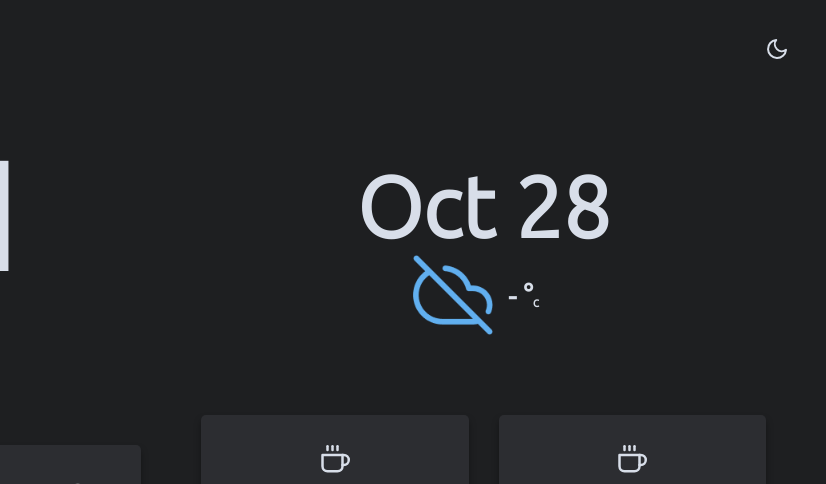
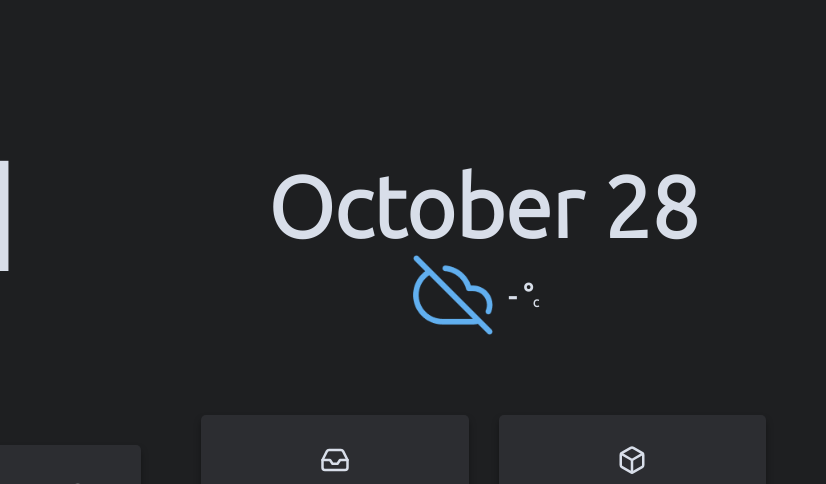
Before and after one commit to Beedit/beedit.gay, a website: page Bento/index.html in a window 1280 px wide. Shown: the top 484 px of the page, 454-1280 px from the left. Drawn offline with nearby package versions, Linux system fonts and the light colour scheme.

Commit message:
cleanup and some other things

```diff
--- a/Bento/index.html
+++ b/Bento/index.html
@@ -8,7 +8,7 @@
         <script src="https://unpkg.com/feather-icons"></script>
     </head>
     <body class="">
-        <button id="themeButton"><i id="bicon" data-feather="moon"></i></button>
+       <!-- <button id="themeButton"><i id="bicon" data-feather="moon"></i></button> -->
         <div class="container">
             <div class="fblock">
                 <div class="clock">
@@ -91,7 +91,7 @@
             </div> -->
 
             <div class="card qlist qlist__1">
-                <i class="qlist__head" data-feather="coffee"></i>
+                <i class="qlist__head" data-feather="inbox"></i>
                 <a
                     href="https://www.discord.com/app"
                     target="blank"
@@ -125,7 +125,7 @@
 
             </div>
             <div class="card qlist qlist__2">
-                <i class="qlist__head" data-feather="coffee"></i>
+                <i class="qlist__head" data-feather="box"></i>
             <a
                 href="https://sky.shiiyu.moe/"
                 target="blank"
--- a/Bento/js/time.js
+++ b/Bento/js/time.js
@@ -1,18 +1,18 @@
 window.onload = displayClock();
 function displayClock() {
     const monthNames = [
-        'Jan',
-        'Feb',
-        'Mar',
-        'Apr',
+        'January',
+        'February',
+        'March',
+        'April',
         'May',
-        'Jun',
-        'Jul',
-        'Aug',
-        'Sep',
-        'Oct',
-        'Nov',
-        'Dec',
+        'June',
+        'July',
+        'August',
+        'September',
+        'October',
+        'November',
+        'December',
     ];
 
     // Set to true to use a 12 hour date format
--- a/Bento/js/weather.js
+++ b/Bento/js/weather.js
@@ -17,7 +17,7 @@ const KELVIN = 273.15;
 const key = '111a44aa05dabf82efb98b0611aa2e74';
 
 navigator.geolocation.getCurrentPosition((position) => {
-    console.log(position.coords.latitude, position.coords.longitude)
+    // console.log(position.coords.latitude, position.coords.longitude)
     getWeather(position.coords.latitude, position.coords.longitude);
   });
 
```
